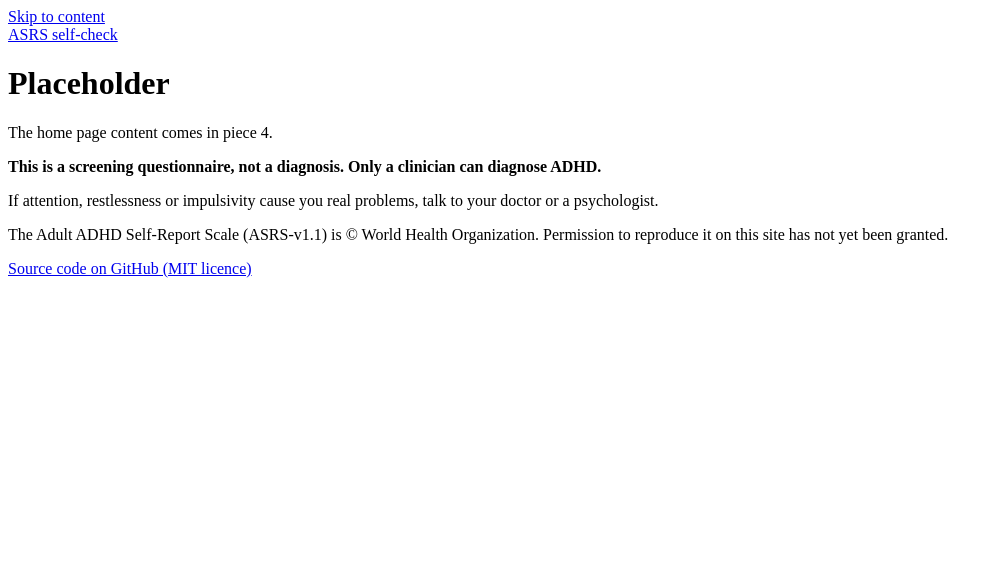
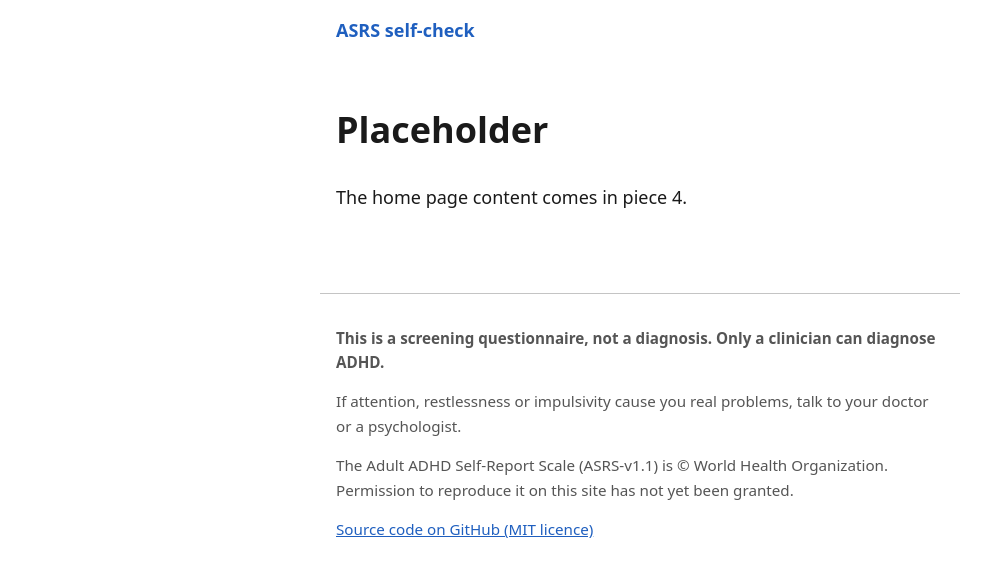
Before and after one commit to timotizianomeier/asrs-test, an Astro site: page / in a window 1280 px wide. Shown: the whole page, without its empty margins (0-999 px from the left). Built offline with nearby package versions, Linux system fonts and the light colour scheme; Astro itself is replaced by a stand-in of ours.

Commit message:
feat: add global CSS

```diff
--- a/src/layouts/BaseLayout.astro
+++ b/src/layouts/BaseLayout.astro
@@ -2,6 +2,7 @@
 // The frame every page sits in (like geotastic's templates/base.html).
 import { getMessages, type Locale } from "../i18n";
 import { REPO_URL } from "../site";
+import "../styles/global.css";
 
 interface Props {
   title: string;
--- /dev/null
+++ b/src/styles/global.css
@@ -0,0 +1,106 @@
+/*
+ * Global styles. Self-hosted, no framework, no web fonts (system fonts only),
+ * so the site makes no third-party requests.
+ */
+
+:root {
+  --bg: #ffffff;
+  --text: #1a1a1a;
+  --muted: #555555;
+  --accent: #1f5fbf;
+  --border: #c4c4c4;
+  --surface: #f4f5f7;
+  color-scheme: light dark;
+}
+
+@media (prefers-color-scheme: dark) {
+  :root {
+    --bg: #121212;
+    --text: #eaeaea;
+    --muted: #b0b0b0;
+    --accent: #8ab4f8;
+    --border: #5a5a5a;
+    --surface: #1e1f22;
+  }
+}
+
+*,
+*::before,
+*::after {
+  box-sizing: border-box;
+}
+
+body {
+  margin: 0;
+  background: var(--bg);
+  color: var(--text);
+  font-family: system-ui, -apple-system, "Segoe UI", Roboto, sans-serif;
+  font-size: 1.125rem;
+  line-height: 1.6;
+}
+
+header,
+main,
+footer {
+  max-width: 40rem;
+  margin: 0 auto;
+  padding: 1rem;
+}
+
+header a {
+  font-weight: 700;
+  text-decoration: none;
+}
+
+footer {
+  margin-top: 3rem;
+  border-top: 1px solid var(--border);
+  color: var(--muted);
+  font-size: 0.95rem;
+}
+
+a {
+  color: var(--accent);
+}
+
+/* Visible keyboard focus everywhere (WCAG 2.4.7 / 2.4.11). */
+:focus-visible {
+  outline: 3px solid var(--accent);
+  outline-offset: 2px;
+}
+
+/* Skip link: hidden off-screen until a keyboard user tabs to it. */
+.skip-link {
+  position: absolute;
+  left: -9999px;
+}
+.skip-link:focus {
+  left: 1rem;
+  top: 1rem;
+  padding: 0.5rem 1rem;
+  background: var(--bg);
+  z-index: 10;
+}
+
+/* Buttons: large enough to hit on a phone (WCAG 2.5.8 target size). */
+button,
+.button {
+  display: inline-block;
+  min-height: 2.75rem;
+  padding: 0.5rem 1.25rem;
+  border: 2px solid var(--accent);
+  border-radius: 0.375rem;
+  background: var(--accent);
+  color: var(--bg);
+  font: inherit;
+  font-weight: 600;
+  text-decoration: none;
+  cursor: pointer;
+}
+
+@media (prefers-reduced-motion: reduce) {
+  * {
+    transition: none !important;
+    animation: none !important;
+  }
+}
```
